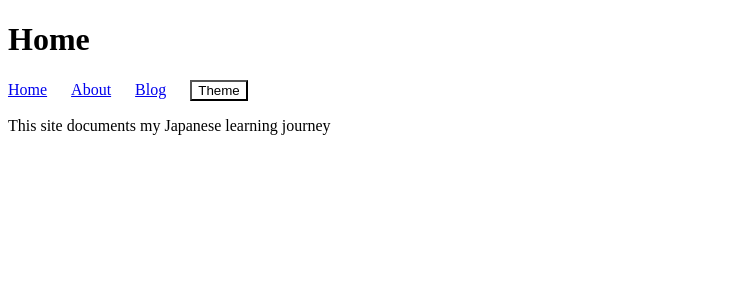
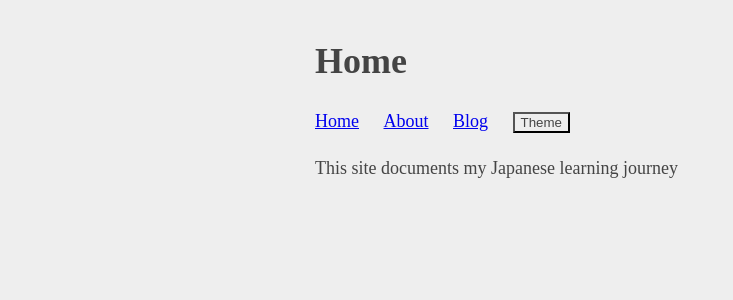
Before and after one commit to joolp/japanese-vocab, a Jekyll site: the page built from index.md, in a window 1280 px wide. Shown: the top 300 px of the page, without its empty margins (0-733 px from the left). Built offline with Jekyll 4.4.1, drawn with Linux system fonts in a browser that asks for light colours.

Commit message:
add a bit of styylleeeeeeeeeeee

```diff
--- a/assets/css/style.css
+++ b/assets/css/style.css
@@ -3,22 +3,28 @@ a.current {
 }
 
 body {
-    color: black;
-    background-color: white;
+    color: #444;
+    background-color: #EEEEEE;
+
+    margin: 40px auto;
+    max-width: 650px;
+    line-height: 1.6;
+    font-size: 18px;
+    padding: 0 10px
 }
 
 body.dark-mode {
-    color: beige;
-    background-color: black;
+    color: #EFEFEF;
+    background-color: #121212;
 }
 
 #switch-theme {
-    color: black;
+    color: #444;
     background: none;
 }
 
 #switch-theme.dark-mode {
-    color: beige;
+    color: #EFEFEF;
     background: none;
 }
 
@@ -31,3 +37,9 @@ ul li {
     display: inline;
     margin-right: 20px;
 }
+
+h1,
+h2,
+h3 {
+    line-height: 1.2
+}
```
Also changed, not shown: index.md (renamed from index.html), 2 other files.
